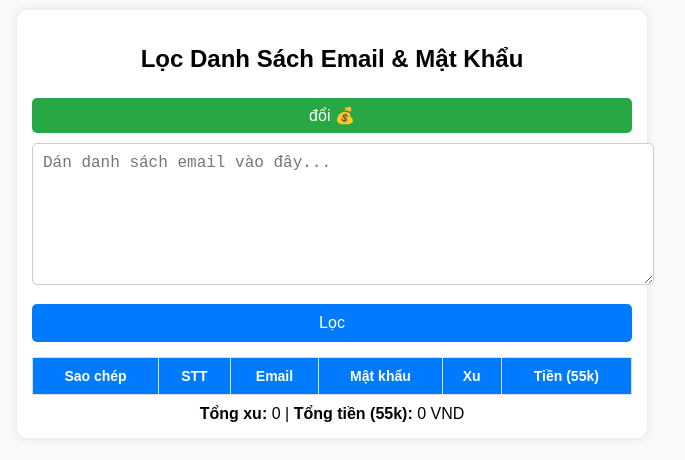
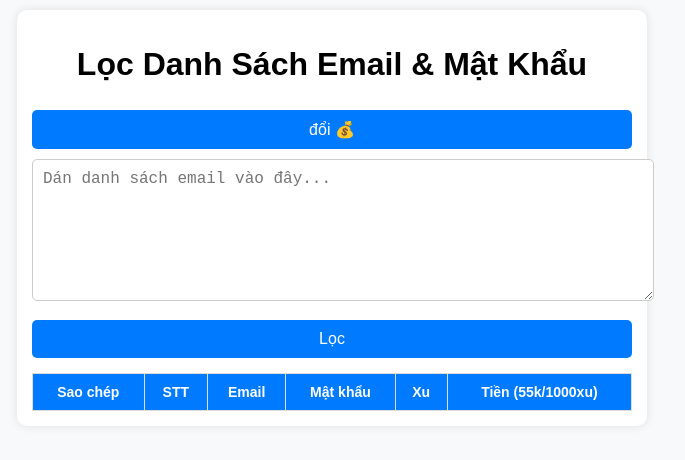
Before and after one commit to chinh-2o04/hhh, a plain HTML site: page index.html in a window 1280 px wide. Shown: the whole page, without its empty margins (308-993 px from the left). Drawn offline with Linux system fonts and the light colour scheme.

Commit message:
Update index.html

```diff
--- a/index.html
+++ b/index.html
@@ -3,19 +3,16 @@
 <head>
     <meta charset="UTF-8">
     <meta name="viewport" content="width=device-width, initial-scale=1.0">
-    <title>Lọc Danh Sách Email & Mật Khẩu</title>
+    <title>Lọc Email & Quy Đổi Xu</title>
     <link rel="stylesheet" href="style.css">
 </head>
 <body>
     <div class="container">
-        <h2>Lọc Danh Sách Email & Mật Khẩu</h2>
+        <h1>Lọc Danh Sách Email & Mật Khẩu</h1>
+        <button class="convert-btn" onclick="openConvertPage()">đổi 💰</button>
+        <textarea id="emailInput" placeholder="Dán danh sách email vào đây..."></textarea>
+        <button class="filter-btn" onclick="filterEmails()">Lọc</button>
 
-        <button onclick="window.location.href='exchange.html'" class="exchange-btn">đổi 💰</button>
-
-        <textarea id="emailInput" placeholder="Dán danh sách email vào đây..."></textarea>
-        <button onclick="filterEmails()">Lọc</button>
-
-        <div class="table-container">
         <table>
             <thead>
                 <tr>
@@ -24,20 +21,15 @@
                     <th>Email</th>
                     <th>Mật khẩu</th>
                     <th>Xu</th>
-                        <th>Tiền (55k)</th>
+                    <th>Tiền (55k/1000xu)</th>
                 </tr>
             </thead>
             <tbody id="emailTable"></tbody>
         </table>
+
+        <div id="copyNotification" class="copy-notification"></div>
     </div>
 
-        <div class="total">
-            <strong>Tổng xu:</strong> <span id="totalXu">0</span> |
-            <strong>Tổng tiền (55k):</strong> <span id="totalMoney">0</span> VND
-        </div>
-
-        <div id="copyNotification"></div>
-    </div>
     <script src="script.js"></script>
 </body>
 </html>
```
Lines whose indentation alone changed are shown as unchanged.
